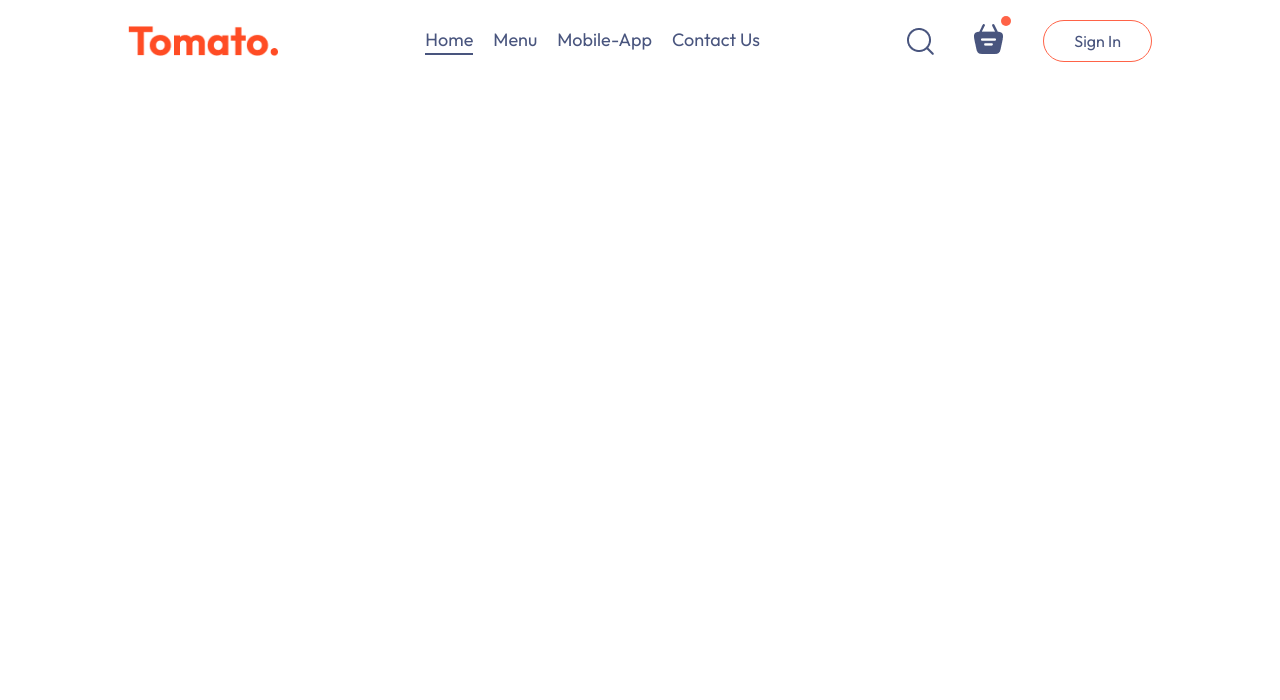
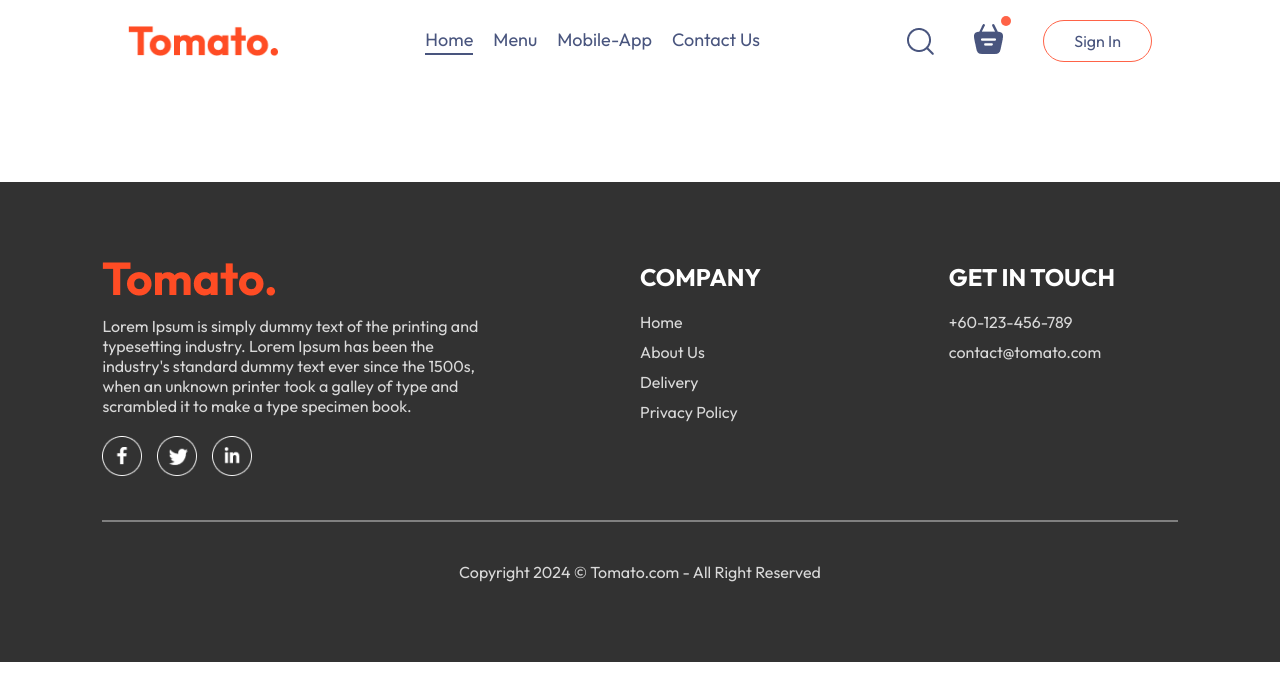
Before and after one commit to aliffashraff/Fullstack-MERN-Projects, a React (Vite) app in the folder Food-Delivery-Web-App/frontend/: page /order in a window 1280 px wide. Shown: the top 700 px of the page. Built offline with nearby package versions, Linux system fonts and the light colour scheme.

Commit message:
create and style Footer and mount it inside App component

```diff
--- a/Food-Delivery-Web-App/frontend/src/App.jsx
+++ b/Food-Delivery-Web-App/frontend/src/App.jsx
@@ -3,9 +3,11 @@
 import Home from './pages/Home/Home';
 import Cart from './pages/Cart/Cart';
 import PlaceOrder from './pages/PlaceOrder/PlaceOrder';
+import Footer from './components/Footer/Footer';
 
 const App = () => {
   return (
+    <>
       <div className="app">
         <Navbar />
         {/* use Router tag to create multiple routes*/}
@@ -16,6 +18,8 @@
           <Route path="/order" element={<PlaceOrder />} />
         </Routes>
       </div>
+      <Footer />
+    </>
   );
 };
 
--- a/Food-Delivery-Web-App/frontend/src/components/Footer/Footer.css
+++ b/Food-Delivery-Web-App/frontend/src/components/Footer/Footer.css
@@ -0,0 +1,54 @@
+.footer{
+  color: #d9d9d9;
+  background-color: #323232;
+  display: flex;
+  flex-direction: column;
+  align-items: center;
+  /* gap between rows and column are 20px */
+  gap: 20px;
+  padding: 80px 8vw;
+  margin-top: 100px;
+}
+
+.footer-content{
+  width: 100%;
+  display: grid;
+  /* split into 3 columns */
+  grid-template-columns: 2fr 1fr 1fr;
+  gap: 80px;
+}
+
+.footer-content-left, .footer-content-center, .footer-content-right{
+  display: flex;
+  flex-direction: column;
+  align-items: start;
+  gap: 20px;
+}
+
+.footer-content-left p{
+  width: 83%;
+}
+
+.footer-content-center li, .footer-content-right li{
+  list-style: none;
+  margin-bottom: 10px;
+  cursor: pointer;
+}
+
+.footer-content-center h2, .footer-content-right h2{
+  color: white;
+}
+
+.footer-social-icons img{
+  width: 40px;
+  margin-right: 15px;
+  cursor: pointer;
+}
+
+.footer hr{
+  width: 100%;
+  height: 2px;
+  margin: 20px 0;
+  background-color: grey;
+  border: none;
+}
--- a/Food-Delivery-Web-App/frontend/src/components/Footer/Footer.jsx
+++ b/Food-Delivery-Web-App/frontend/src/components/Footer/Footer.jsx
@@ -0,0 +1,47 @@
+import { assets } from '../../assets/assets';
+import './Footer.css';
+
+const Footer = () => {
+  return (
+    <div className="footer" id="footer">
+      <div className="footer-content">
+        <div className="footer-content-left">
+          <img src={assets.logo} alt="" />
+          <p>
+            Lorem Ipsum is simply dummy text of the printing and typesetting
+            industry. Lorem Ipsum has been the industry's standard dummy text
+            ever since the 1500s, when an unknown printer took a galley of type
+            and scrambled it to make a type specimen book.
+          </p>
+          <div className="footer-social-icons">
+            <img src={assets.facebook_icon} alt="" />
+            <img src={assets.twitter_icon} alt="" />
+            <img src={assets.linkedin_icon} alt="" />
+          </div>
+        </div>
+        <div className="footer-content-center">
+          <h2>COMPANY</h2>
+          <ul>
+            <li>Home</li>
+            <li>About Us</li>
+            <li>Delivery</li>
+            <li>Privacy Policy</li>
+          </ul>
+        </div>
+        <div className="footer-content-right">
+          <h2>GET IN TOUCH</h2>
+          <ul>
+            <li>+60-123-456-789</li>
+            <li>contact@tomato.com</li>
+          </ul>
+        </div>
+      </div>
+      <hr />
+      <p className="footer-copyright">
+        Copyright 2024 &copy; Tomato.com - All Right Reserved
+      </p>
+    </div>
+  );
+};
+
+export default Footer;
```
Lines whose indentation alone changed are shown as unchanged.
